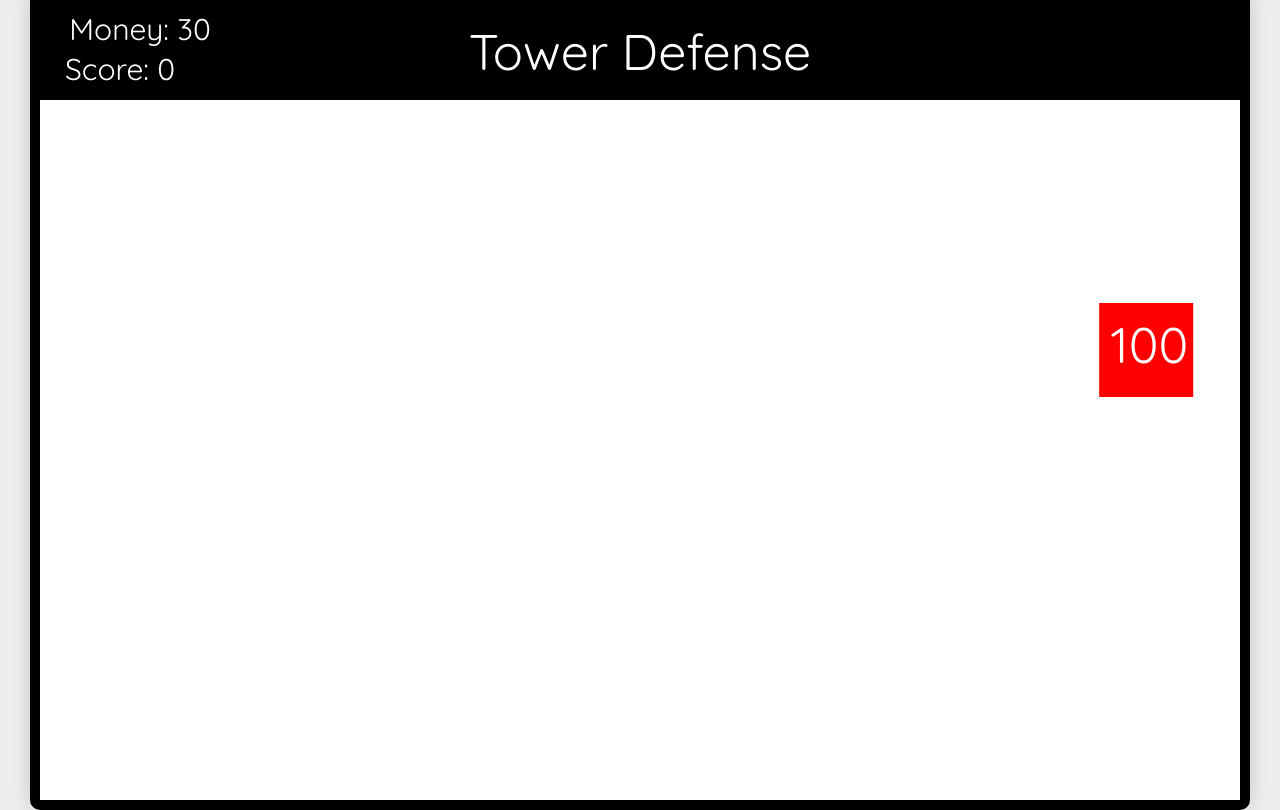
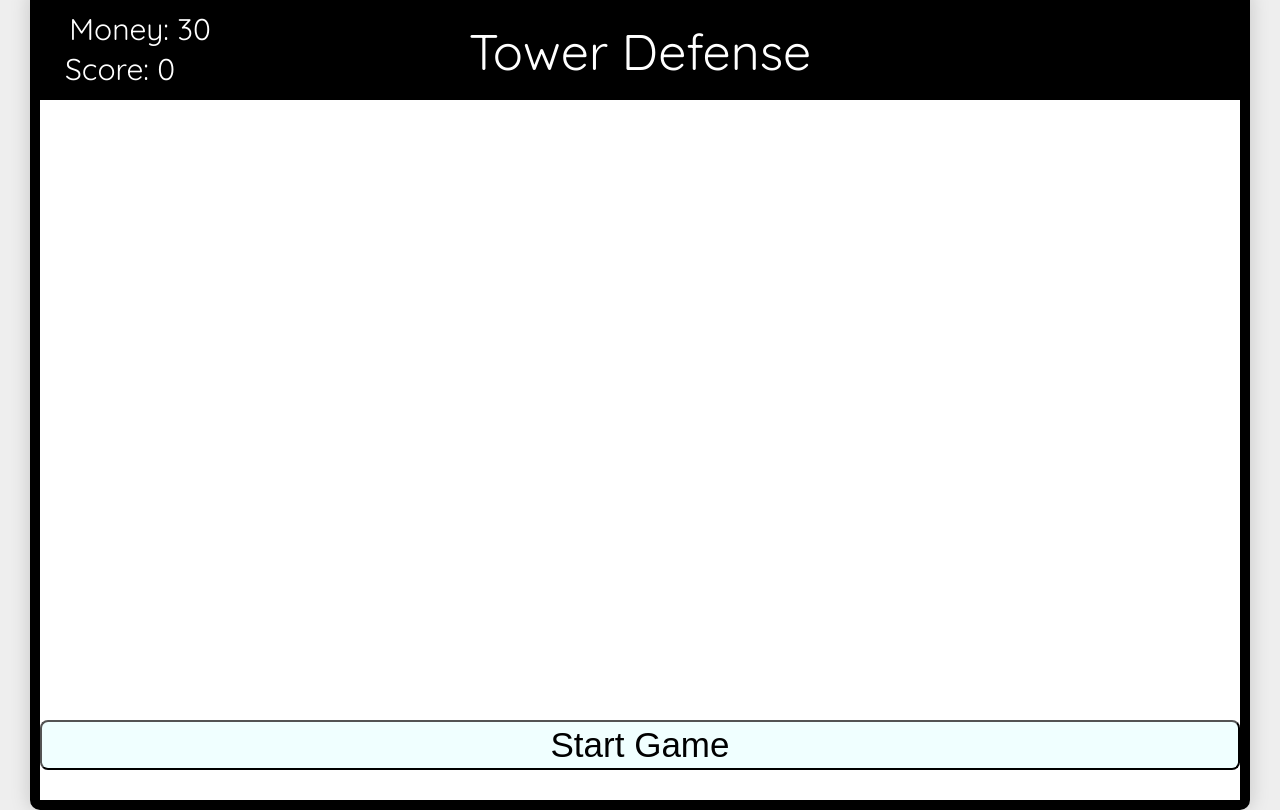
Before and after one commit to ethancanne/tower-defense, a plain HTML site: page src/index.html in a window 1280 px wide. Drawn offline with Linux system fonts and the light colour scheme.

Commit message:
Start Game button added

```diff
--- a/src/index.html
+++ b/src/index.html
@@ -9,6 +9,8 @@
   </head>
   <body>
     <canvas id="canvas1"></canvas>
+
+    <button id="startgame">Start Game</button>
 
     <!-- Globals -->
     <script src="./scripts/Global.js"></script>
--- a/src/scripts/Main.js
+++ b/src/scripts/Main.js
@@ -1,4 +1,6 @@
 let canvasPosition = canvas.getBoundingClientRect();
+
+let hasBegun = false;
 
 //------------EVENT LISTENERS------------
 canvas.addEventListener("mousemove", e => {
@@ -180,7 +182,7 @@ const handleGameStatus = () => {
 const animate = () => {
   //Draw the top bar
   ctx.clearRect(0, 0, canvas.width, canvas.height);
-  ctx.fillStyle = "black";
+  ctx.fillStyle = hasBegun ? "red" : "black";
   ctx.fillRect(0, 0, controlsBar.width, controlsBar.height);
   ctx.fillStyle = "white";
   ctx.font = "50px Quicksand";
@@ -191,8 +193,10 @@ const animate = () => {
   handleGameGrid();
   handleDefenders();
   handleGameStatus();
-  handleEnemies();
   handleProjectiles();
+  if (hasBegun === true) {
+    handleEnemies();
+  }
 
   //Add to the frame value
   frame++;
@@ -201,3 +205,9 @@ const animate = () => {
   if (!gameOver) requestAnimationFrame(animate);
 };
 animate();
+
+let startButton = document.getElementById('startgame');
+
+startButton.addEventListener("click", () => {
+  hasBegun = true;
+});
--- a/src/styles/main.css
+++ b/src/styles/main.css
@@ -16,3 +16,21 @@ body {
   border-radius: 10px;
   border: 10px solid black;
 }
+
+#startgame {
+  position: absolute;
+  bottom: 30px;
+  left: 0;
+  right: 0;
+  margin-left: auto;
+  margin-right: auto;
+  width: 1200px;
+  height: 50px;
+  font-size: 35px;
+  border-radius: 8px;
+  background-color: azure;
+}
+
+#startgame:hover {
+  cursor: pointer;
+}
```
